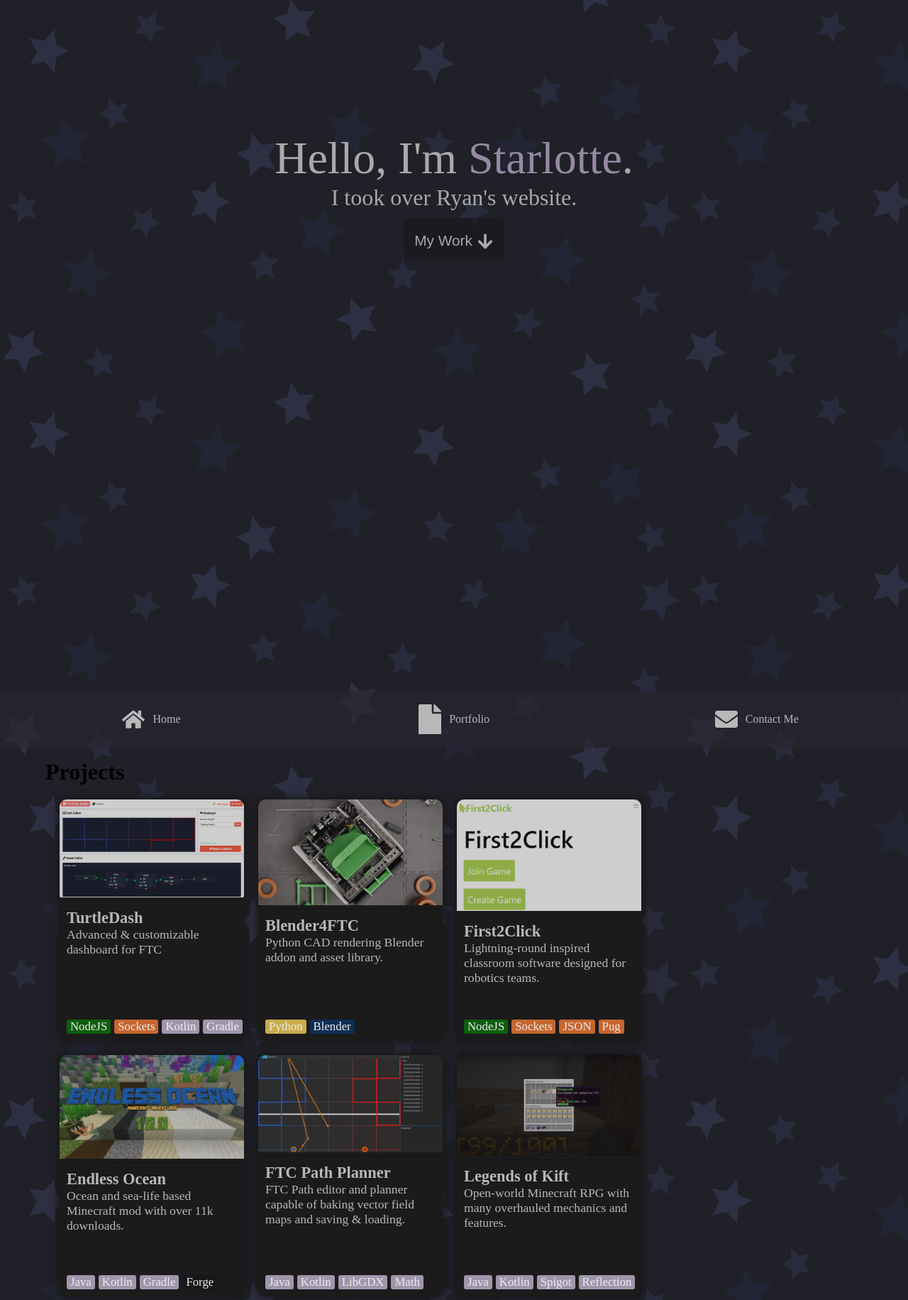
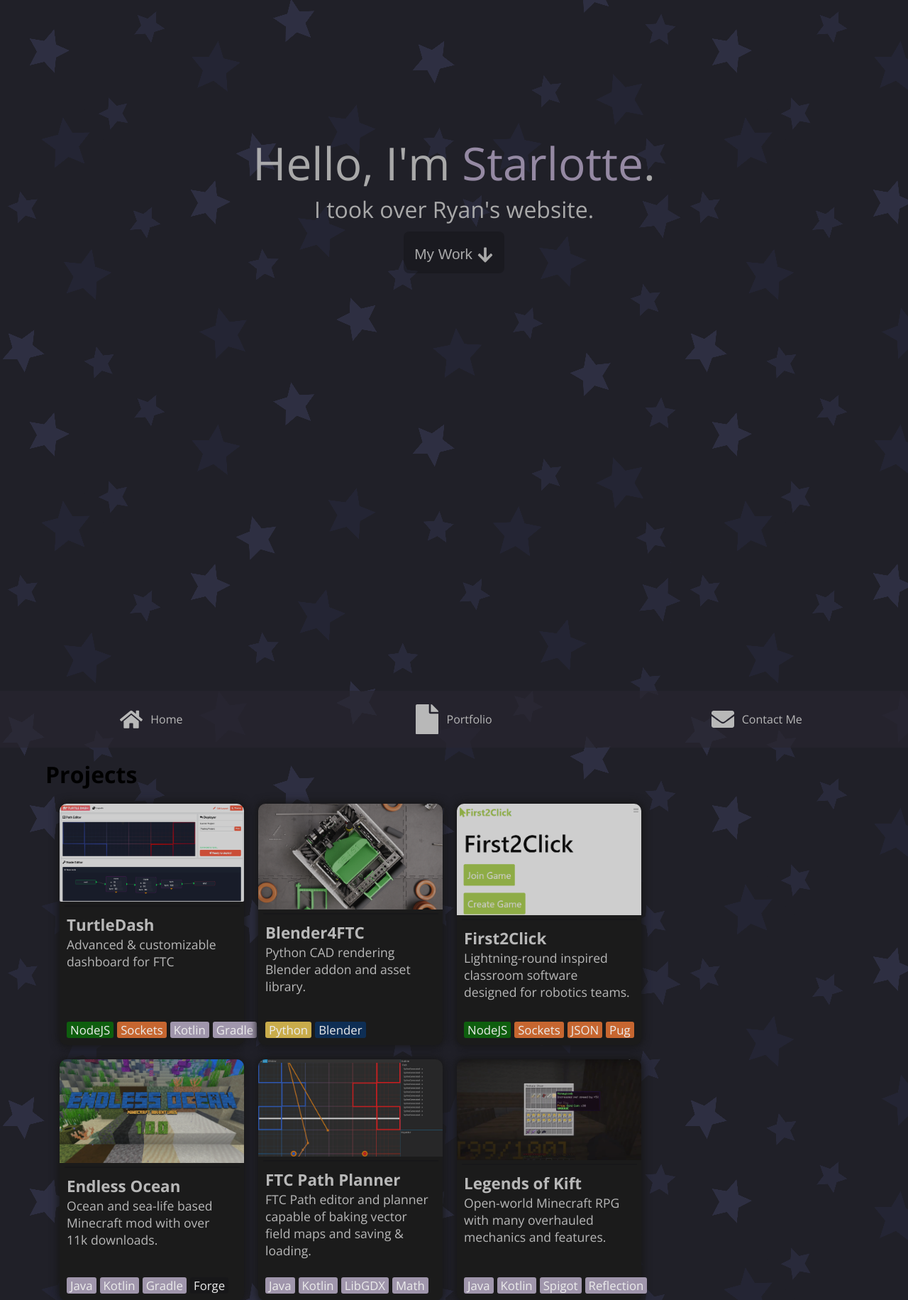
Before and after one commit to starlottemusic/starlottemusic.github.io, a PHP site: page / in a window 1280 px wide; the page is wider, and only the part inside the window is pictured. Shown: the part 287-2118 px from the top of that part at 71% size. Run offline with PHP 8.4, Linux system fonts and the light colour scheme.

Commit message:
Update index.css

```diff
--- a/index.css
+++ b/index.css
@@ -1,12 +1,6 @@
 :root {
-
-    @font-face {
-      font-family: segoe;
-      src: url(fonts/segoe_light.woff);
-    }
-
     font-size: 16px;
-    font-family: segoe;
+    font-family: 'Open Sans';
 
     --bg-primary: rgba(41, 38, 49, 0.4);
     --bg-secondary: rgba(20, 20, 24, 0.5);
```
